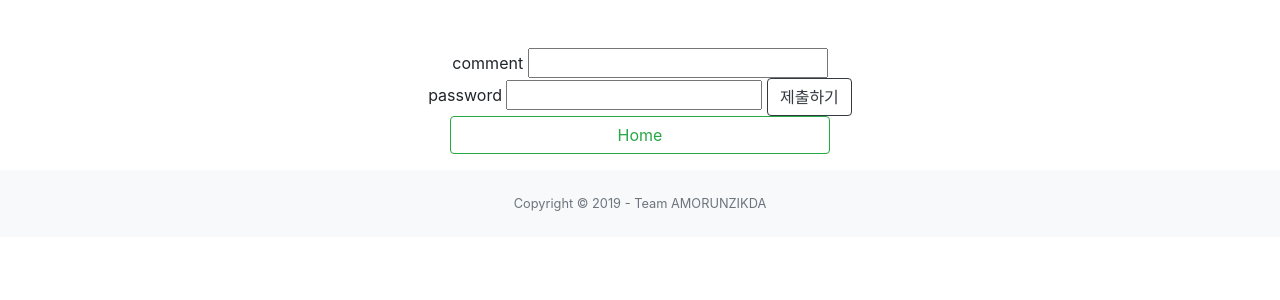
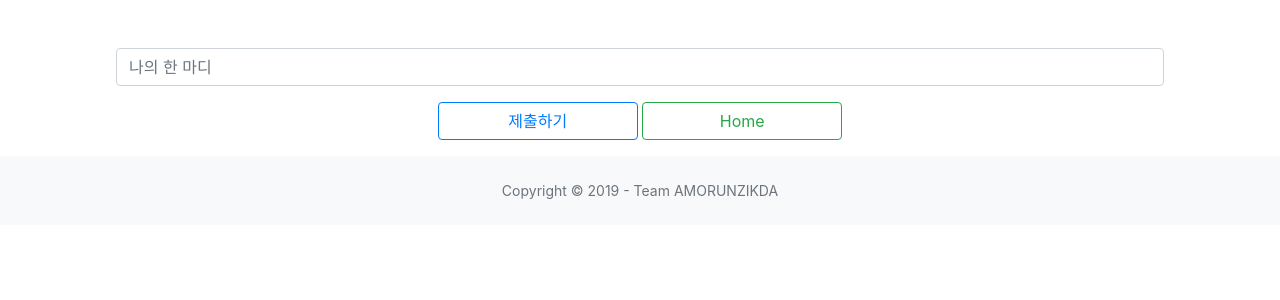
Before and after one commit to skleee/amorunzikda, a Django app: template scoreapp/templates/result.html in a window 1280 px wide. Shown: the part 106-406 px from the top of the page. Run offline with Django 3.2, Linux system fonts and the light colour scheme; the template is opened without the code that fills it, so the values that code supplies are empty; parts of the project's set-up code (start-up, migrations or seed data) failed here and were passed over; some libraries are stand-ins or nearby versions.

Commit message:
result button modified

```diff
--- a/hackathon/templates/base.html
+++ b/hackathon/templates/base.html
@@ -3,14 +3,15 @@
 <html lang="en">
 <head>
     <meta charset="UTF-8">
-    <meta name="viewport" content="width=device-width, initial-scale=1.0">
     <meta http-equiv="X-UA-Compatible" content="ie=edge">
     <meta name="viewport" content="width=device-width, initial-scale=1, shrink-to-fit=no">
     <link rel="stylesheet" href="{% static 'css/style.css'%}">
     <!--Bootstrap-->
+    <link rel="stylesheet" href="https://stackpath.bootstrapcdn.com/bootstrap/4.3.1/css/bootstrap.min.css" integrity="sha384-ggOyR0iXCbMQv3Xipma34MD+dH/1fQ784/j6cY/iJTQUOhcWr7x9JvoRxT2MZw1T" crossorigin="anonymous">
     <link rel="stylesheet" href="https://maxcdn.bootstrapcdn.com/bootstrap/4.3.1/css/bootstrap.min.css">
     <link rel="canonical" href="https://getbootstrap.com/docs/4.3/examples/cover/">
     <link href="cover.css" rel="stylesheet">
+    <link href="/docs/4.3/dist/css/bootstrap.min.css" rel="stylesheet" integrity="sha384-ggOyR0iXCbMQv3Xipma34MD+dH/1fQ784/j6cY/iJTQUOhcWr7x9JvoRxT2MZw1T" crossorigin="anonymous">
     <script src="https://ajax.googleapis.com/ajax/libs/jquery/3.4.1/jquery.min.js"></script>
     <script src="https://cdnjs.cloudflare.com/ajax/libs/popper.js/1.14.7/umd/popper.min.js"></script>
     <script src="https://maxcdn.bootstrapcdn.com/bootstrap/4.3.1/js/bootstrap.min.js"></script>
--- a/scoreapp/templates/result.html
+++ b/scoreapp/templates/result.html
@@ -1,6 +1,5 @@
 {% extends 'base.html' %}
 {% block content %}
-
 
 <title>service/아모른직다/최종결과</title>
 <style>
@@ -37,17 +36,14 @@
 {% endfor %}
 
 <div class="container">
-	<form action="">
-	  comment <input type="text" name="user_content" style="width:300px;">
-	  <br>
-	  password <input type="password" name="user_pw" >
 
-	  <input class="btn btn-outline-dark" type="submit" value="제출하기" href="{ %url 'home'% }">
-  </form>
-    <button style="width:380px;" type="button" class="btn btn-outline-success" href="{ %url 'home'% }">Home</button>
+  <div class="input-group mb-3">
+  <input type="text" class="form-control" placeholder="나의 한 마디" aria-label="Recipient's username" aria-describedby="button-addon2" name="user_content">
+  </div>
+	<input class="btn btn-outline-primary" style="width:200px;" type="submit" value="제출하기" href="{ %url 'home'% }">
+  <button style="width:200px;" type="button" class="btn btn-outline-success" href="{ %url 'home'% }">Home</button>
 
 </div>
 </div>
 </body>
-</html>
 {% endblock %}
```
